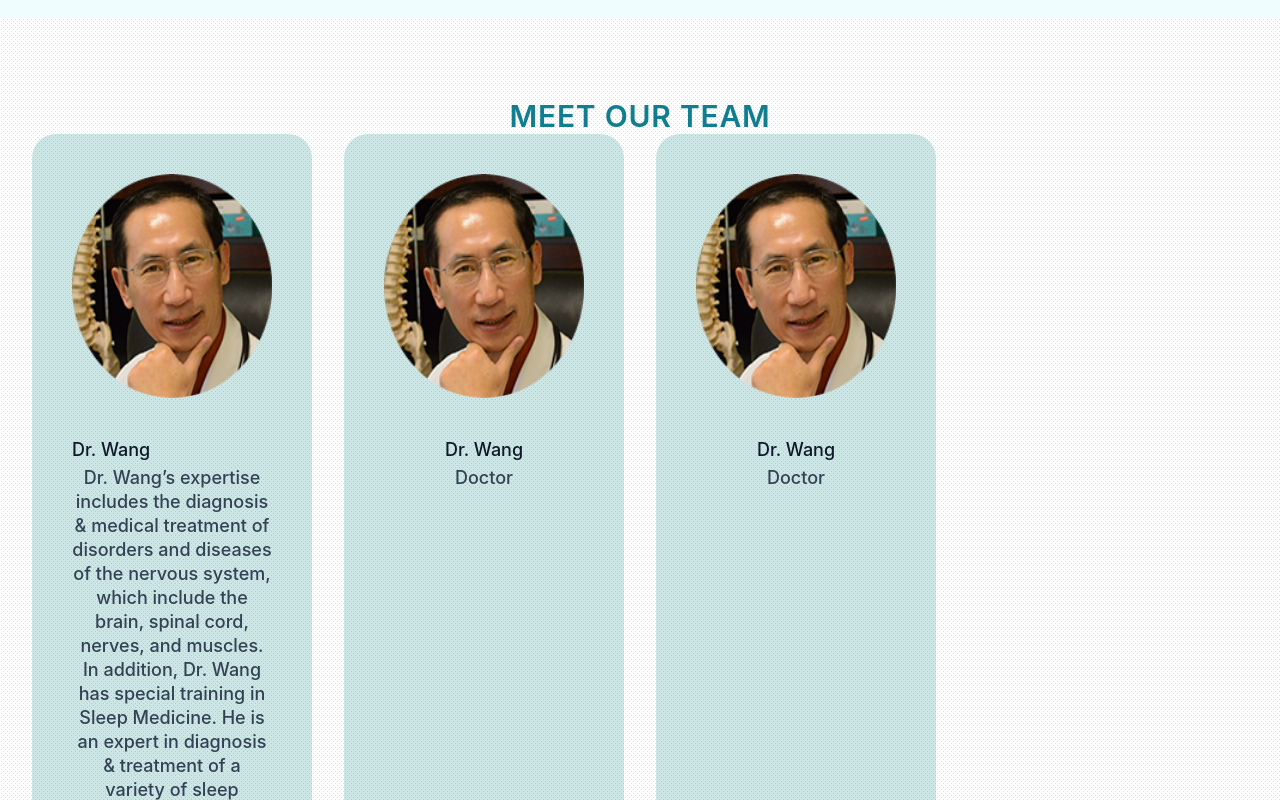
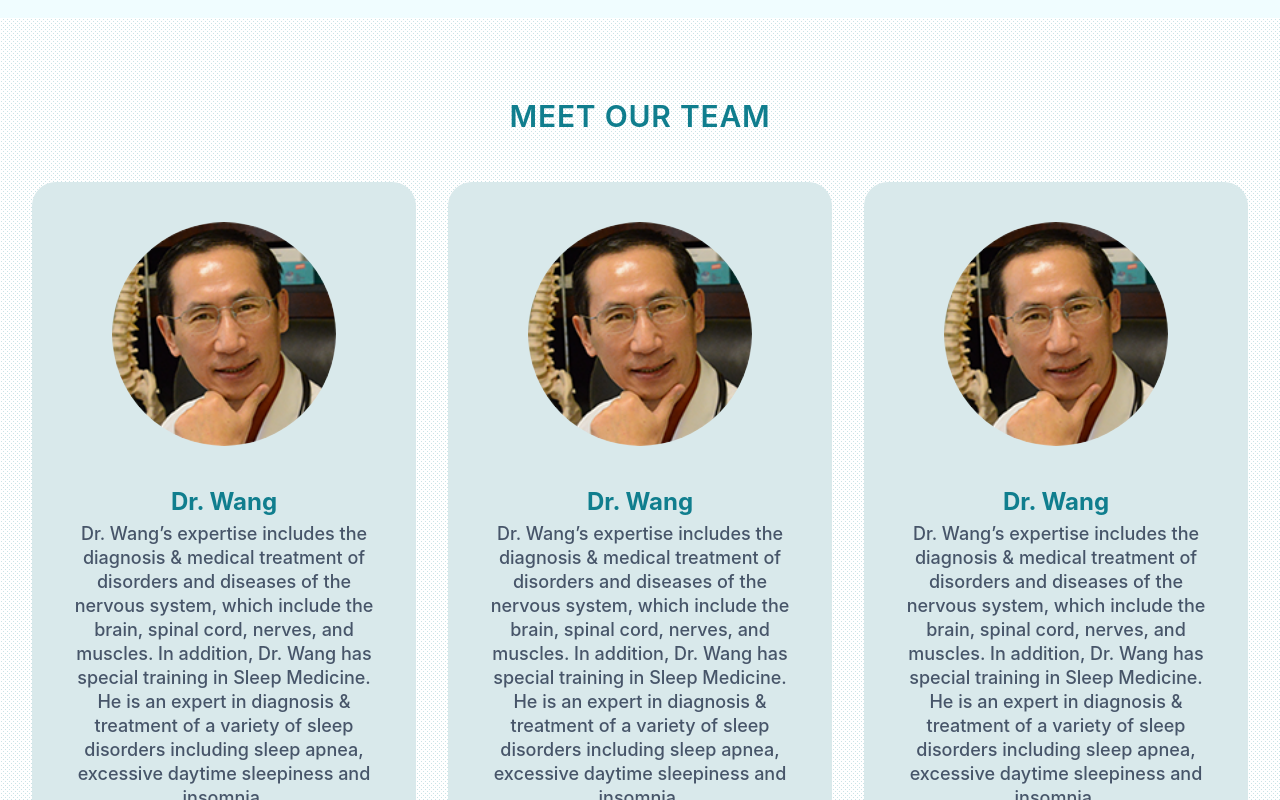
Before and after one commit to w2h3/next-with-vars1, a Next.js app: page /about in a window 1280 px wide. Shown: the part 1040-1840 px from the top of the page. Built offline with nearby package versions, Linux system fonts and the light colour scheme.

Commit message:
Fixed Team section

```diff
--- a/src/components/Team.tsx
+++ b/src/components/Team.tsx
@@ -6,22 +6,16 @@ const people = [
     name: 'Dr. Wang',
     role: 'Dr. Wang’s expertise includes the diagnosis & medical treatment of disorders and diseases of the nervous system, which include the brain, spinal cord, nerves, and muscles. In addition, Dr. Wang has special training in Sleep Medicine. He is an expert in diagnosis & treatment of a variety of sleep disorders including sleep apnea, excessive daytime sleepiness and insomnia.',
     imageUrl: `${dr.src}`,
-    twitterUrl: '#',
-    linkedinUrl: '#',
   },
   {
     name: 'Dr. Wang',
-    role: 'Doctor',
+    role: 'Dr. Wang’s expertise includes the diagnosis & medical treatment of disorders and diseases of the nervous system, which include the brain, spinal cord, nerves, and muscles. In addition, Dr. Wang has special training in Sleep Medicine. He is an expert in diagnosis & treatment of a variety of sleep disorders including sleep apnea, excessive daytime sleepiness and insomnia.',
     imageUrl: `${dr.src}`,
-    twitterUrl: '#',
-    linkedinUrl: '#',
   },
   {
     name: 'Dr. Wang',
-    role: 'Doctor',
+    role: 'Dr. Wang’s expertise includes the diagnosis & medical treatment of disorders and diseases of the nervous system, which include the brain, spinal cord, nerves, and muscles. In addition, Dr. Wang has special training in Sleep Medicine. He is an expert in diagnosis & treatment of a variety of sleep disorders including sleep apnea, excessive daytime sleepiness and insomnia.',
     imageUrl: `${dr.src}`,
-    twitterUrl: '#',
-    linkedinUrl: '#',
   },
 
   // More people...
@@ -33,16 +27,17 @@ export default function Team() {
       <div className="container">
         <Divider sectionName="Meet Our Team" />
 
-        <div className="space-y-12  mb-12">
+        <div className="space-y-12 pb-12 pt-12">
           <ul
             role="list"
-            className=" space-y-4 sm:grid sm:grid-cols-1 sm:gap-6 sm:space-y-0 lg:grid-cols-4 lg:gap-8"
+            className=" space-y-4 sm:grid sm:grid-cols-1 sm:gap-6 sm:space-y-0 lg:grid-cols-3 lg:gap-8 "
           >
             {people.map((person) => (
               <li
                 key={person.name}
-                className="py-10 px-6 bg-[#00847D]/20 text-center rounded-3xl xl:px-10 xl:text-left"
+                className="py-10 px-6 bg-[#d9e9eb] text-center rounded-3xl xl:px-10 "
               >
+                {/* [#00847D]/20 */}
                 <div className="space-y-6 xl:space-y-10">
                   <img
                     className="mx-auto h-40 w-40 rounded-full xl:w-56 xl:h-56"
@@ -51,8 +46,10 @@ export default function Team() {
                   />
                   <div className="space-y-2 xl:flex xl:items-center lg:justify-center">
                     <div className=" font-medium text-lg leading-6 space-y-1">
-                      <h3 className="text-slate-900">{person.name}</h3>
-                      <p className="text-slate-700 text-center">
+                      <h3 className="text-wcyan font-bold text-2xl">
+                        {person.name}
+                      </h3>
+                      <p className="text-slate-600 text-center">
                         {person.role}
                       </p>
                     </div>
```
